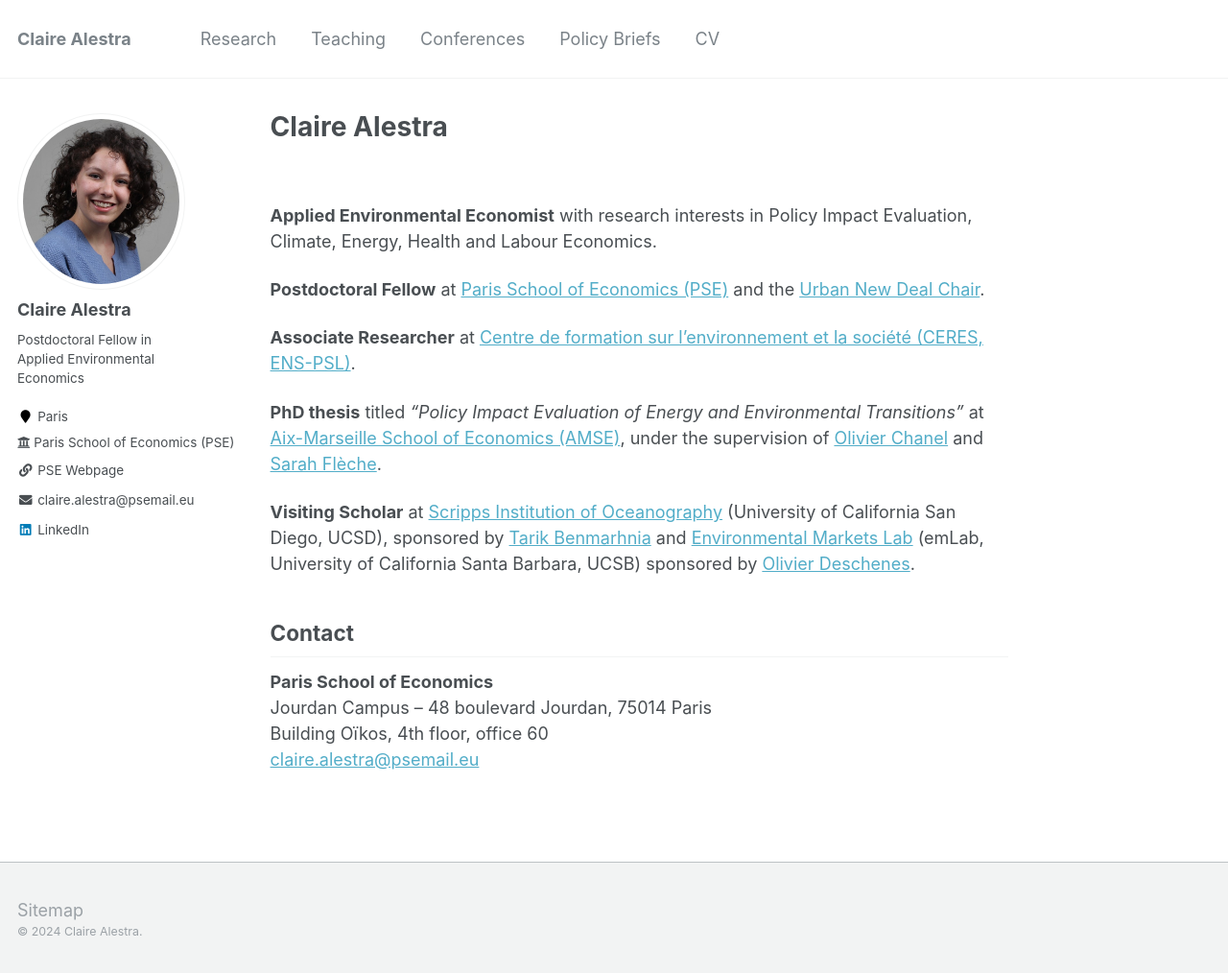
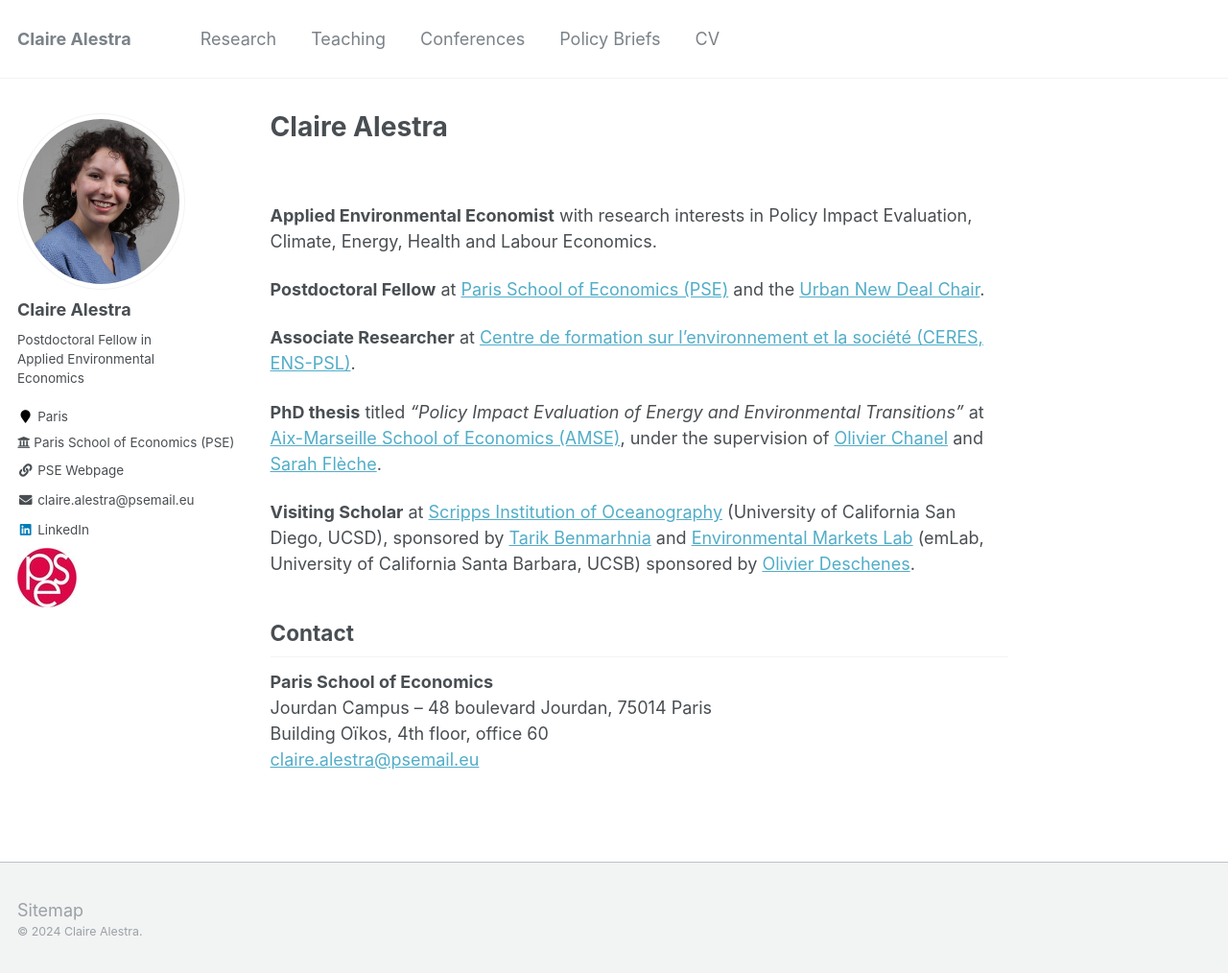
Before and after one commit to ClaireAlestra/ClaireAlestra.github.io, a Jekyll site: the page built from _pages/about.md, in a window 1280 px wide and 1017 px high. Shown: the top 1014 px of the window at 96% size. Built offline with Jekyll 4.4.1, drawn with Linux system fonts in a browser that asks for light colours.

Commit message:
Update author-profile.html

```diff
--- a/_includes/author-profile.html
+++ b/_includes/author-profile.html
@@ -122,4 +122,4 @@
   </div>
 </div>
 
-<iframe frameborder="0"  align="right" src="/images/pse-logo-hd.jpg"></iframe>
+<iframe frameborder="0"  align="left" src="/images/pse-logo-hd.jpg"></iframe>
```
